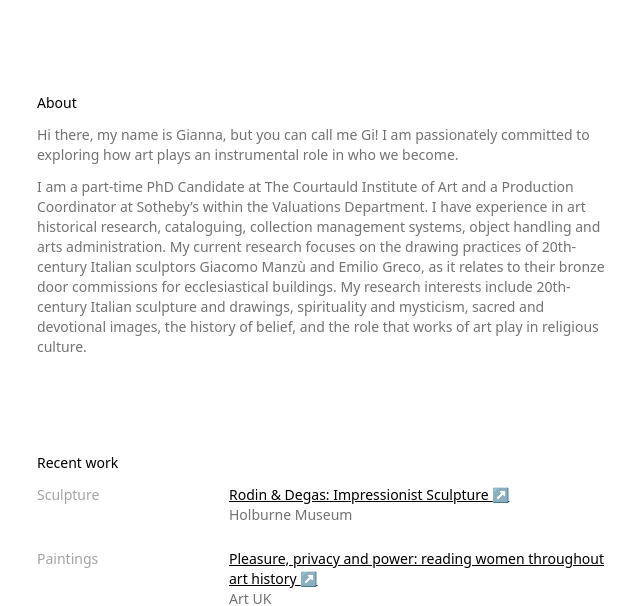
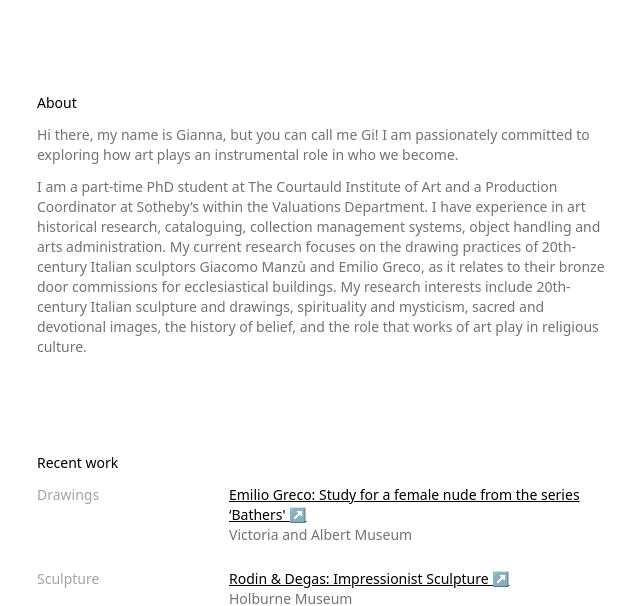
Before and after one commit to giannascavo/giannascavo-github.io, a website built with Parcel: page src/index.html in a window 1280 px wide. Shown: the part 195-801 px from the top of the page, without its empty margins (315-955 px from the left). Built offline with nearby package versions, Linux system fonts and the light colour scheme.

Commit message:
Update home page

```diff
--- a/src/index.html
+++ b/src/index.html
@@ -85,8 +85,8 @@
                   instrumental role in who we become.
                 </p>
                 <p>
-                  I am a part-time PhD Candidate at The Courtauld Institute of
-                  Art and a Production Coordinator at Sotheby’s within the
+                  I am a part-time PhD student at The Courtauld Institute of Art
+                  and a Production Coordinator at Sotheby’s within the
                   Valuations Department. I have experience in art historical
                   research, cataloguing, collection management systems, object
                   handling and arts administration. My current research focuses
@@ -112,6 +112,30 @@
               <p class="text-black dark:text-white">Recent work</p>
 
               <div class="grid gap-6 mt-3">
+                <div
+                  class="text-neutral-500 items-start grid grid-cols-1 md:grid-cols-3"
+                >
+                  <div>
+                    <p class="text-neutral-400 dark:text-neutral-400">
+                      Drawings
+                    </p>
+                  </div>
+                  <div class="md:col-span-2 w-full">
+                    <p class="text-black dark:text-white">
+                      <a
+                        href="https://collections.vam.ac.uk/item/O1038926/study-for-sculpture-drawing-greco-emilio/study-for-a-female-nude-drawing-greco-emilio/"
+                        class="underline hover:no-underline duration-200 after:content-['_↗']"
+                        target="_blank"
+                        rel="noopener"
+                      >
+                        Emilio Greco: Study for a female nude from the series
+                        ‘Bathers'
+                      </a>
+                    </p>
+                    <p class="">Victoria and Albert Museum</p>
+                  </div>
+                </div>
+
                 <div
                   class="text-neutral-500 items-start grid grid-cols-1 md:grid-cols-3"
                 >
```
